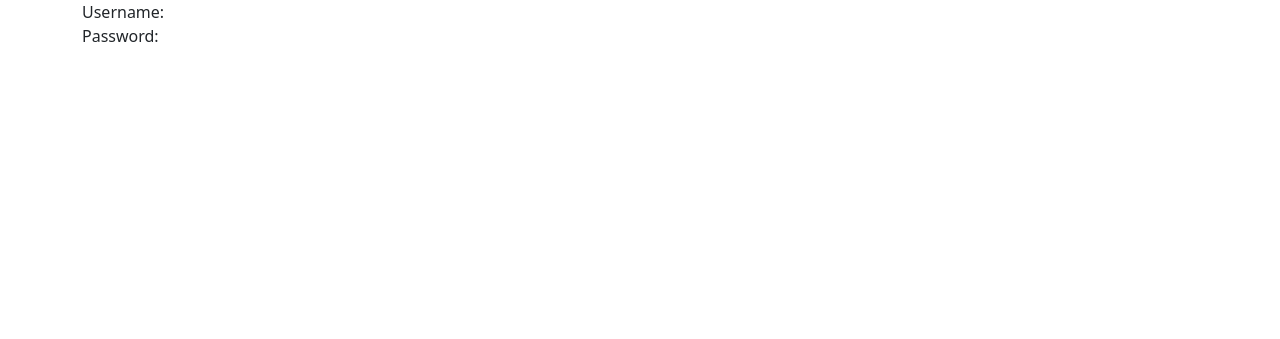
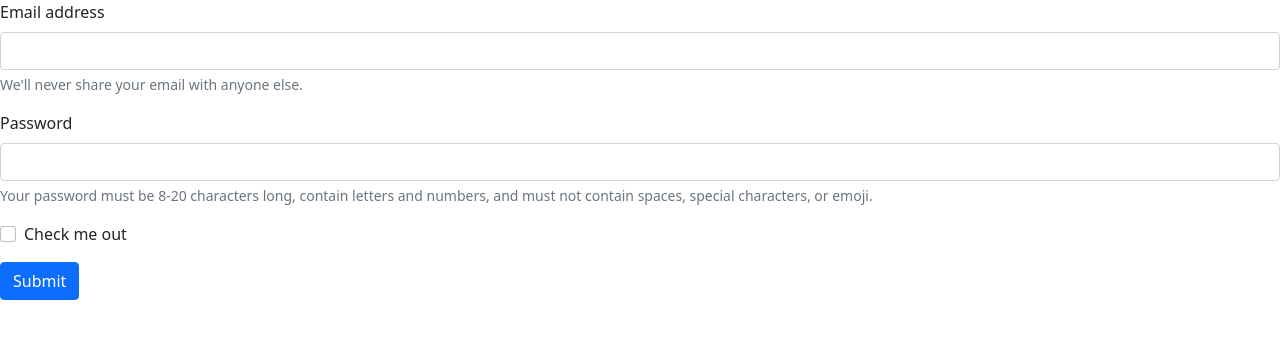
Before and after one commit to eyramampobi/glblcd_web, a Flask app: page / in a window 1280 px wide. Before the commit the part shown is almost empty. Shown: the top 339 px of the page. Run offline with Flask 3, Linux system fonts and the light colour scheme.

Commit message:
changed initial code

```diff
--- a/templates/index.html
+++ b/templates/index.html
@@ -10,17 +10,25 @@
     <title>Hello, world!</title>
   </head>
   <body>
-    <div class="container">
-        <div class="row">
-          <div class="col">
-            Username:
-          </div>
+    <form>
+      <div class="mb-3">
+        <label for="exampleInputEmail1" class="form-label">Email address</label>
+        <input type="email" class="form-control" id="exampleInputEmail1" aria-describedby="emailHelp">
+        <div id="emailHelp" class="form-text">We'll never share your email with anyone else.</div>
+      </div>
+      <div class="mb-3">
+        <label for="exampleInputPassword1" class="form-label">Password</label>
+        <input type="password" class="form-control" id="exampleInputPassword1">
+        <div id="passwordHelpBlock" class="form-text">
+          Your password must be 8-20 characters long, contain letters and numbers, and must not contain spaces, special characters, or emoji.
         </div>
-        <div class="row">
-          <div class="col">
-            Password:
-          </div>
-        </div>
+      </div>
+      <div class="mb-3 form-check">
+        <input type="checkbox" class="form-check-input" id="exampleCheck1">
+        <label class="form-check-label" for="exampleCheck1">Check me out</label>
+      </div>
+      <button type="submit" class="btn btn-primary">Submit</button>
+    </form>
     </div>
 
 
```
